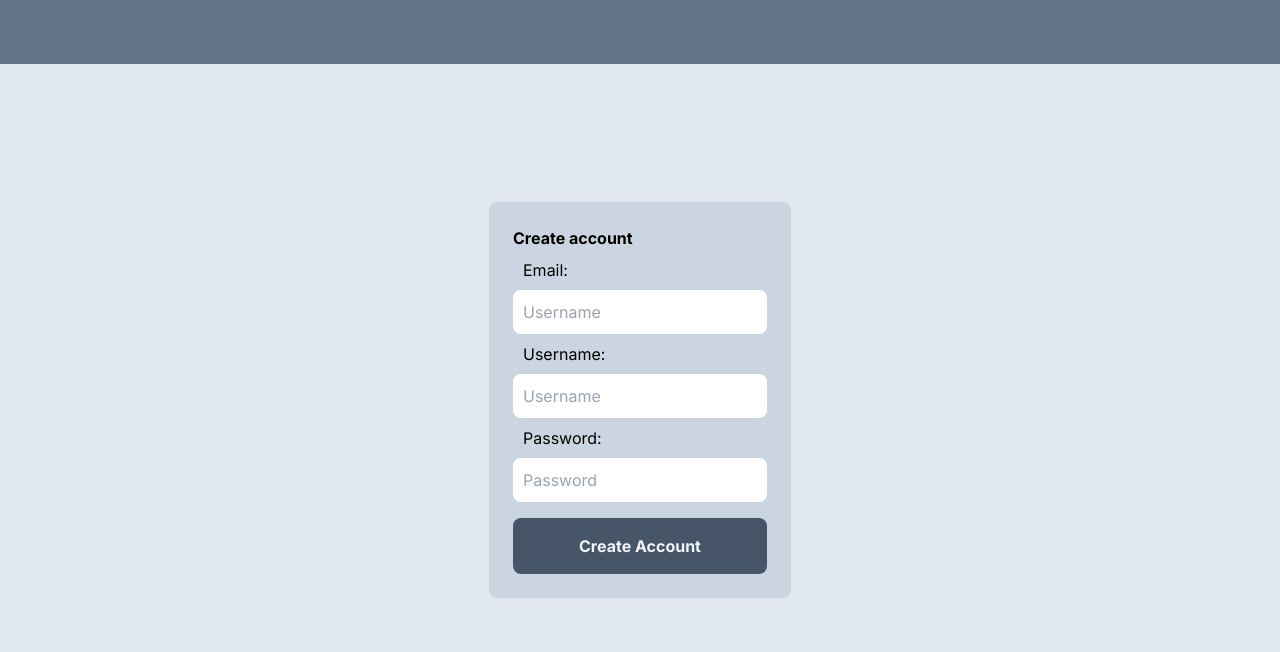
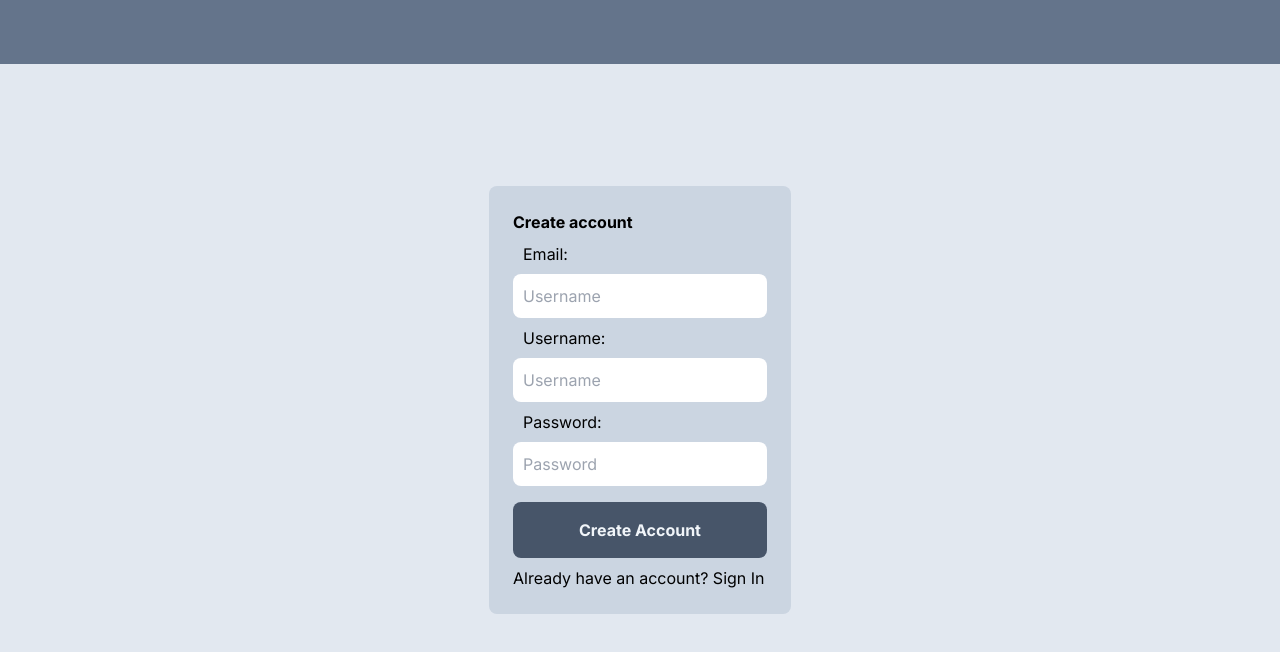
Before and after one commit to Ghersi75/NextJsTodoApp, a Next.js app in the folder my-app/: page /auth/signUp in a window 1280 px wide. Shown: the top 652 px of the page. Built offline with nearby package versions, Linux system fonts and the light colour scheme; no server answers.

Commit message:
Added redirect to SignIn page

```diff
--- a/my-app/src/app/auth/signUp/page.tsx
+++ b/my-app/src/app/auth/signUp/page.tsx
@@ -2,11 +2,13 @@
 
 import { useState, FormEvent } from "react"
 import { signIn } from "next-auth/react"
+import { useRouter } from "next/navigation"
 
 export default function SignIn() {
   const [email, setEmail] = useState("")
   const [username, setUsername] = useState("")
   const [password, setPassword] = useState("")
+  const router = useRouter()
 
   const onSubmit = async (e: FormEvent<HTMLFormElement>) => {
     e.preventDefault()
@@ -48,6 +50,7 @@ export default function SignIn() {
         <label className="ml-2.5">Password: </label>
         <input type="password" placeholder="Password" className="p-2.5 rounded-lg" onChange={(e) => {setPassword(e.target.value)}}/>
         <button className="bg-slate-600 hover:bg-slate-500 p-4 mt-2 rounded-lg font-bold text-slate-100">Create Account</button>
+        <span>Already have an account? <a className="cursor-pointer" onClick={() => {router.push("/auth/signIn")}}>Sign In</a></span>
       </form>
     </div>
   )
```
